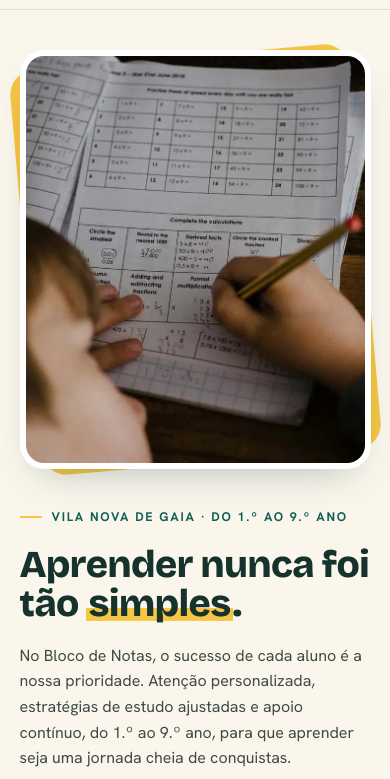
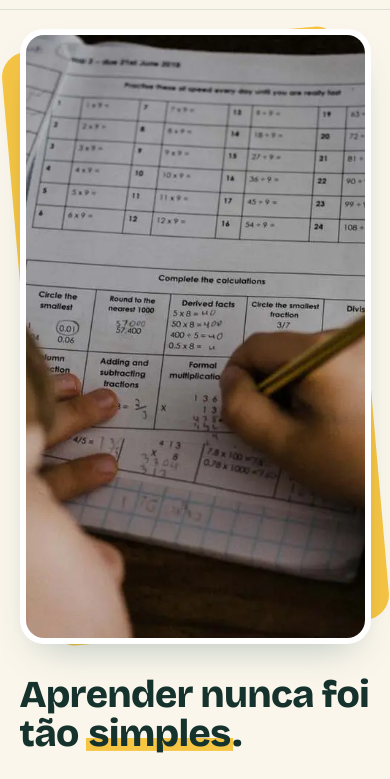
Before and after one commit to Danielvermel/bloco-de-notas, an Astro site: page / in a window 390 px wide. Shown: the part 62-841 px from the top of the page. Built offline with nearby package versions, Linux system fonts and the light colour scheme; Astro itself is replaced by a stand-in of ours.

Commit message:
Hero on phones: photo and headline fill the first screen
Co-Authored-By: Claude Opus 5.5 <noreply@anthropic.com>

```diff
--- a/src/components/Hero.astro
+++ b/src/components/Hero.astro
@@ -120,4 +120,63 @@ const chips = [
       max-width: 360px;
     }
   }
+
+  /*
+   * Phones: the first screen is the photo and the headline, nothing else.
+   * .hero-copy dissolves so its children become grid rows, the h1 moves up
+   * under the photo and the eyebrow, lede, buttons and chips follow below
+   * the fold. The ::before is an invisible spacer spanning the first two
+   * rows at the height of the screen under the sticky header; the photo's
+   * row is the flexible one, so it takes whatever the headline leaves.
+   */
+  @media (max-width: 640px) {
+    .hero .container {
+      grid-template-rows: minmax(0, 1fr) auto;
+      row-gap: 0;
+      padding-block-start: 16px;
+    }
+    .hero .container::before {
+      content: "";
+      grid-row: 1 / 3;
+      grid-column: 1;
+      min-height: calc(100svh - var(--header-h) - 16px);
+    }
+    .hero-copy {
+      display: contents;
+    }
+    .hero-media {
+      grid-row: 1;
+      grid-column: 1;
+      contain: size;
+      align-self: center;
+      height: calc(100% - 28px);
+      max-height: calc(min(360px, 100vw - 2 * var(--pad-x)) * 1.75);
+      margin-block-end: 28px;
+    }
+    .hero-photo,
+    .hero-photo img {
+      height: 100%;
+    }
+    .hero-photo img {
+      aspect-ratio: auto;
+    }
+    .hero h1 {
+      grid-row: 2;
+      grid-column: 1;
+      margin-block-end: 28px;
+    }
+    .hero .eyebrow {
+      grid-row: 3;
+      justify-self: start;
+    }
+    .hero .lede {
+      grid-row: 4;
+    }
+    .hero-cta {
+      grid-row: 5;
+    }
+    .chip-row {
+      grid-row: 6;
+    }
+  }
 </style>
```
Also changed, not shown: public/sitemap.xml (deleted, +0 -13 lines).
